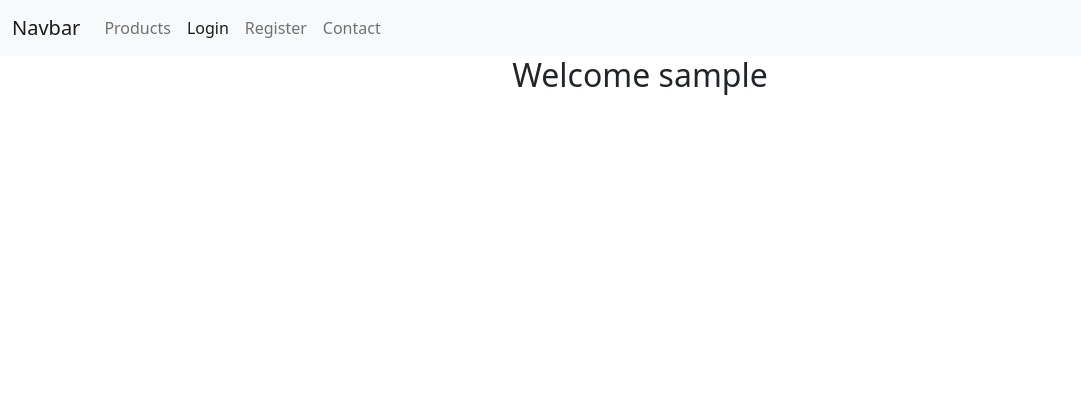
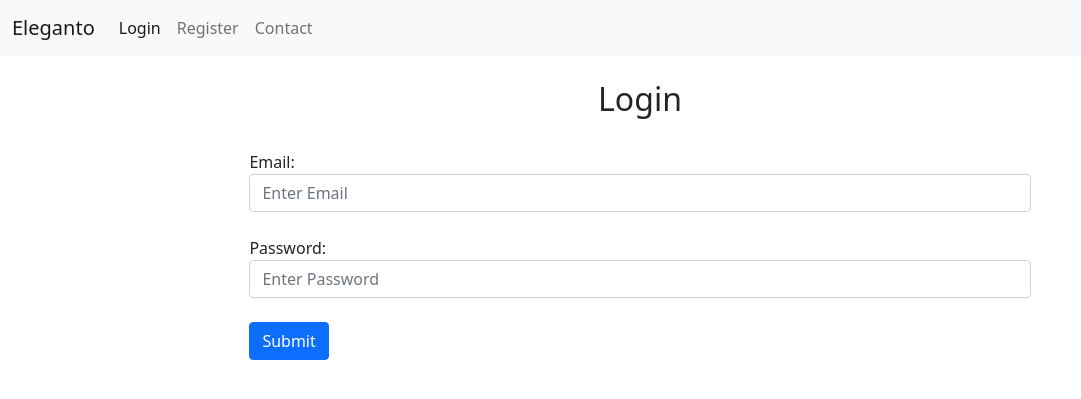
Before and after one commit to Kus07/LaravelProject, a Laravel app: page /insert in a window 1280 px wide. Shown: the top 399 px of the page, without its empty margins (0-1081 px from the left). Run offline with Laravel 9, Linux system fonts and the light colour scheme; the visitor is signed in with stand-in values (Sample User, id 1).

Commit message:
working Register/Login

```diff
--- a/app/Http/Controllers/UserInsertController.php
+++ b/app/Http/Controllers/UserInsertController.php
@@ -15,17 +15,28 @@ class UserInsertController extends Controller
 
         return view('Pages/login', ['registeredUsername' => $registeredUsername]);
     }
+
     public function insert(Request $request)
     {
-        $username = $request->input('username');
         $email = $request->input('email');
         $password = $request->input('password');
-        $data=array('username'=>$username,'email'=>$email,"password"=>$password);
+        $passwordConfirmation = $request->input('password_confirmation');
+
+        // Check if passwords match
+        if ($password !== $passwordConfirmation) {
+            return redirect()->back()->with(['error' => 'Passwords do not match.', 'email' => $email]);
+        }
+
+        // Hash the password
+        $hashedPassword = bcrypt($password);
+
+        $data = array(
+            'email' => $email,
+            'password' => $hashedPassword,
+        );
+
         DB::table('users')->insert($data);
 
-        session(['registered_username' => $username]);
-
-        echo "Record inserted successfully.<br/>";
-        echo '<a href = "/insert">Click Here</a> to go back.';
+        return redirect()->route('login')->with('success', 'User registered successfully. You may now log in.');
     }
 }
--- a/app/Models/User.php
+++ b/app/Models/User.php
@@ -2,31 +2,31 @@
 
 namespace App\Models;
 
-// use Illuminate\Contracts\Auth\MustVerifyEmail;
 use Illuminate\Database\Eloquent\Factories\HasFactory;
 use Illuminate\Foundation\Auth\User as Authenticatable;
 use Illuminate\Notifications\Notifiable;
-use Laravel\Sanctum\HasApiTokens;
 
 class User extends Authenticatable
 {
-    use HasApiTokens, HasFactory, Notifiable;
+    use HasFactory, Notifiable;
 
     /**
      * The attributes that are mass assignable.
      *
-     * @var array<int, string>
+     * @var array
      */
     protected $fillable = [
-        'name',
         'email',
         'password',
+        'firstName',
+        'lastName',
+        'shopName',
     ];
 
     /**
      * The attributes that should be hidden for serialization.
      *
-     * @var array<int, string>
+     * @var array
      */
     protected $hidden = [
         'password',
@@ -36,10 +36,9 @@ class User extends Authenticatable
     /**
      * The attributes that should be cast.
      *
-     * @var array<string, string>
+     * @var array
      */
     protected $casts = [
         'email_verified_at' => 'datetime',
-        'password' => 'hashed',
     ];
 }
--- a/resources/views/Pages/login.blade.php
+++ b/resources/views/Pages/login.blade.php
@@ -2,11 +2,32 @@
 
 <x-navbar />
 
-@if(isset($registeredUsername) && $registeredUsername)
-    <h2 class="text-center">Welcome {{ $registeredUsername }}</h2>
-@else
+<div class="container mt-4">
+    @if(session('success'))
+        <div class="alert alert-success" role="alert">
+            {{ session('success') }}
+        </div>
+    @endif
+
+    @if(session('error'))
+        <div class="alert alert-danger" role="alert">
+            {{ session('error') }}
+        </div>
+    @endif
+
     <h2 class="text-center">Login</h2>
-    <!-- Login form -->
-@endif
+    <br>
+    <form action="{{ route('login') }}" method="post" class="form-group" style="width:70%; margin-left:15%;">
+        @csrf
+        <label>Email:</label>
+        <input type="text" class="form-control" placeholder="Enter Email" name="email" value="{{ old('email') }}"><br>
+
+        <label>Password:</label>
+        <input type="password" class="form-control" placeholder="Enter Password" name="password" required><br>
+
+        <button type="submit" class="btn btn-primary">Submit</button>
+    </form>
+
+</div>
 
 @include('templates.footer')
--- a/resources/views/components/navbar.blade.php
+++ b/resources/views/components/navbar.blade.php
@@ -1,12 +1,11 @@
 <nav class="navbar navbar-expand-lg navbar-light bg-light">
   <div class="container-fluid">
-    <a class="navbar-brand" href="#">Navbar</a>
+    <a class="navbar-brand" href="#">Eleganto</a>
     <button class="navbar-toggler" type="button" data-bs-toggle="collapse" data-bs-target="#navbarNavAltMarkup" aria-controls="navbarNavAltMarkup" aria-expanded="false" aria-label="Toggle navigation">
       <span class="navbar-toggler-icon"></span>
     </button>
     <div class="collapse navbar-collapse" id="navbarNavAltMarkup">
       <div class="navbar-nav">
-        <a class="nav-link" href="/">Products</a>
         <a class="nav-link active" aria-current="page" href="/login">Login</a>
         <a class="nav-link" href="/register">Register</a>
         <a class="nav-link" href="/contact">Contact</a>
--- a/routes/web.php
+++ b/routes/web.php
@@ -5,28 +5,14 @@ use App\Http\Controllers\ProductController;
 use App\Http\Controllers\PagesController;
 use App\Http\Controllers\UserInsertController;
 
-/*
-|--------------------------------------------------------------------------
-| Web Routes
-|--------------------------------------------------------------------------
-|
-| Here is where you can register web routes for your application. These
-| routes are loaded by the RouteServiceProvider and all of them will
-| be assigned to the "web" middleware group. Make something great!
-|
-*/
+Route::get('/', [PagesController::class, 'login']);
+Route::get('/login', [PagesController::class, 'login']);
 
-// Route::get('/', function () {
-//     return view('welcome');
-// });
+Route::get('/login', [PagesController::class, 'login'])->name('login');
+Route::post('/login', [PagesController::class, 'authenticate']);
 
-// Route::get('/about', [PagesController::class,'about']);
-
-// Route::get('/contact', [PagesController::class,'contact']);
-
-Route::get('/', [ProductController::class, 'index']);
-Route::get('/login', [PagesController::class, 'login']);
 Route::get('/register', [PagesController::class, 'register']);
-Route::get('/contact', [PagesController::class, 'contact']);
 Route::post('/create', [UserInsertController::class, 'insert']);
 Route::get('/insert', [UserInsertController::class, 'insertform']);
+
+Route::get('/contact', [PagesController::class, 'contact']);
```
Also changed, not shown: app/Http/Controllers/PagesController.php (+14 -1 lines), database/factories/UserFactory.php (deleted, +0 -40 lines), resources/views/Pages/register.blade.php (+20 -12 lines), database/migrations/2014_10_12_000000_create_users_table.php, database/migrations/2019_08_19_000000_create_failed_jobs_table.php (deleted).
